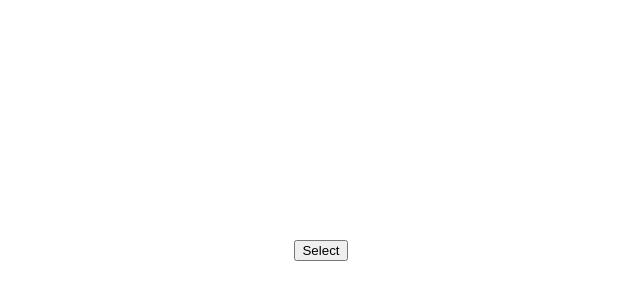
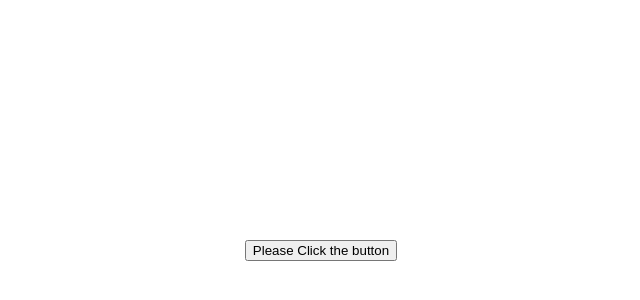
Before and after one commit to thilina4321/code-examples, a React (Create React App) app: page / in a window 1280 px wide. Shown: the part 150-450 px from the top of the page, without its empty margins (319-959 px from the left). Built offline with nearby package versions, Linux system fonts and the light colour scheme.

Commit message:
loop check

```diff
--- a/src/fetch/Fetch.js
+++ b/src/fetch/Fetch.js
@@ -15,7 +15,6 @@ const Fetch = () => {
 
   const fetchData = (index) => {
     const arrData = ["pid", "pid2", "pid3", "pid4"];
-
     return { data: arrData[index] };
   };
 
--- a/src/index.js
+++ b/src/index.js
@@ -3,6 +3,6 @@ import ReactDOM from "react-dom";
 import "./index.css";
 
 import MainRouter from "./MainRouter";
-import Fetch from "./fetch/Fetch";
+import Loop from "./loop/Loop";
 
-ReactDOM.render(<Fetch />, document.getElementById("root"));
+ReactDOM.render(<Loop />, document.getElementById("root"));
--- /dev/null
+++ b/src/loop/Loop.js
@@ -0,0 +1,55 @@
+import React, { useState } from "react";
+import classes from "./loop.module.css";
+
+const Loop = () => {
+  const [tables, setTables] = useState([]);
+  const [values, setValues] = useState([]);
+
+  const onSelectHandler = () => {
+    const one = [1, 2, 3];
+    const two = [4, 5, 6];
+    const three = [7, 8, 9];
+
+    const myArray = [];
+    let number = 1;
+
+    for (let i = 0; i < one.length; i++) {
+      myArray[i] = { [number]: one[i] };
+    }
+    number++;
+
+    for (let i = 0; i < two.length; i++) {
+      myArray[i] = { ...myArray[i], [number]: two[i] };
+    }
+    number++;
+
+    for (let i = 0; i < three.length; i++) {
+      myArray[i] = { ...myArray[i], [number]: three[i] };
+    }
+
+    setTables(myArray);
+    const myNumbers = [];
+    for (let i = 0; i < number; i++) {
+      myNumbers.push(i);
+    }
+
+    setValues(myNumbers);
+  };
+
+  return (
+    <div className={classes.loop}>
+      <button onClick={onSelectHandler}>Please Click the button</button>
+      {tables.map((tb, i) => (
+        <div key={i} className={classes.item}>
+          <p> My Column </p>
+
+          {values.map((_, index) => (
+            <p key={index}> {tb[index + 1]} </p>
+          ))}
+        </div>
+      ))}
+    </div>
+  );
+};
+
+export default Loop;
--- /dev/null
+++ b/src/loop/loop.module.css
@@ -0,0 +1,17 @@
+.item {
+  border: 2px solid black;
+  padding: 1rem;
+  gap: 1rem;
+  margin: 1rem;
+  width: 90%;
+  margin: auto;
+}
+
+.loop {
+  height: 100vh;
+  width: 100%;
+  display: flex;
+  flex-direction: column;
+  align-items: center;
+  justify-content: center;
+}
```
